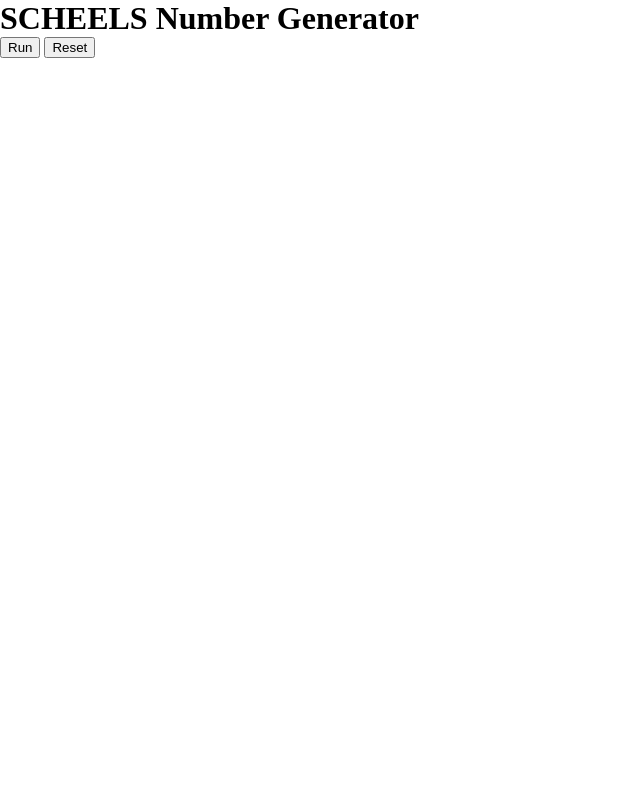
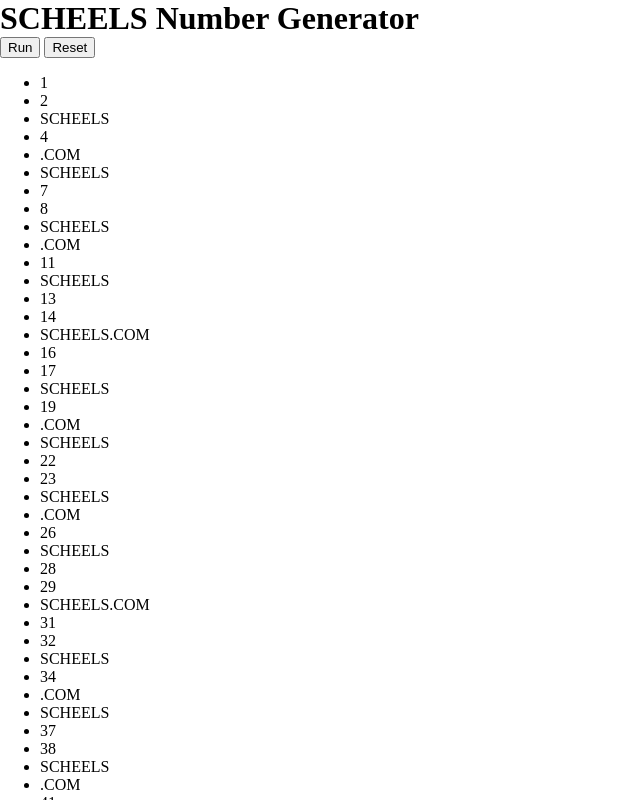
Before and after one commit to brockjbenson/Scheels-Interview-Challenge, a plain HTML site: page index.html in a window 1280 px wide. Both pictures are taken after a click on the button "Run". Shown: the top 800 px of the page, without its empty margins (0-640 px from the left). Drawn offline with nearby package versions, Linux system fonts and the light colour scheme.

Commit message:
functionality for application working

```diff
--- a/index.html
+++ b/index.html
@@ -19,10 +19,12 @@
         <h1>SCHEELS Number Generator</h1>
       </header>
       <section class="buttons-container">
-        <button class="run-btn">Run</button>
-        <button class="reset-btn">Reset</button>
+        <button class="run-btn" id="run-btn">Run</button>
+        <button class="reset-btn" id="reset-btn">Reset</button>
       </section>
-      <section class="output-container"></section>
+      <section class="output-container">
+        <ul id="output-list"></ul>
+      </section>
     </main>
   </body>
 </html>
--- a/script.js
+++ b/script.js
@@ -1,3 +1,33 @@
 $(() => {
-  console.log("In jQuery");
+  $("#run-btn").on("click", displayResults);
+  $("#reset-btn").on("click", resetResults);
 });
+
+const minNum = 1;
+const maxNum = 100;
+const textOne = "SCHEELS";
+const textTwo = ".COM";
+const combinedText = textOne + textTwo;
+
+function displayResults() {
+  $("#output-list").html("");
+
+  for (let i = minNum; i <= maxNum; i++) {
+    let result = "";
+
+    if (i % 3 === 0 && i % 5 === 0) {
+      result = combinedText;
+    } else if (i % 3 === 0) {
+      result = textOne;
+    } else if (i % 5 === 0) {
+      result = textTwo;
+    } else {
+      result = i;
+    }
+    $("#output-list").append(`<li>${result}</li>`);
+  }
+}
+
+function resetResults() {
+  $("#output-list").html("");
+}
```
